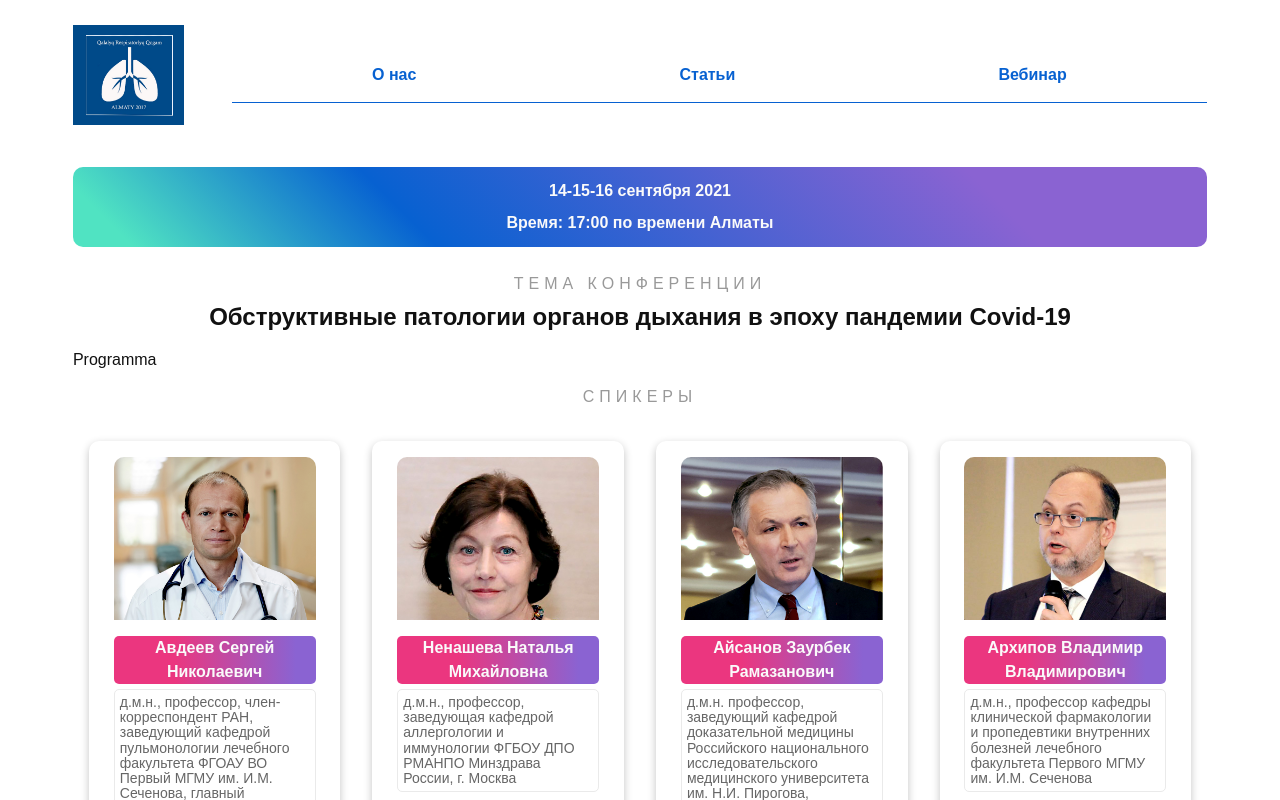
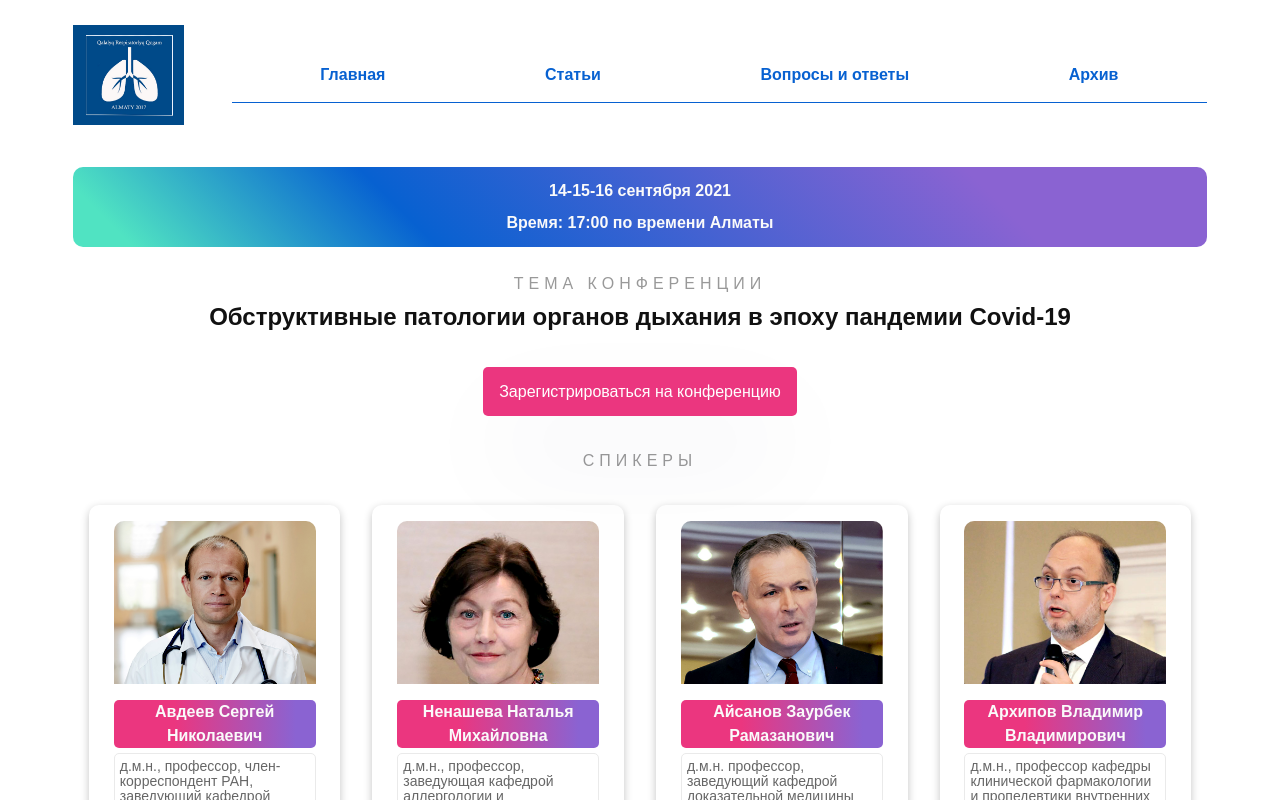
Before and after one commit to bkyerv/respulmo, a Next.js app: page /webinarDetails in a window 1280 px wide. Shown: the top 800 px of the page. Built offline with nearby package versions, Linux system fonts and the light colour scheme.

Commit message:
adds recording of the past webinars

```diff
--- a/components/Footer.js
+++ b/components/Footer.js
@@ -8,12 +8,12 @@ export default function Footer() {
     <div className={styles.Footer}>
       <div className={styles.LeftSide}>
         <Image src={logo} width="50" height="50" />
-        <strong>Городское респираторное общество</strong>
-      </div>
+        <strong> Городское респираторное общество </strong>{" "}
+      </div>{" "}
       <div />
       <div className={styles.RightSide}>
-        Адрес: город Алматы, Ауэзовский район, улица Сулейменова, 24А, кв 61{" "}
-      </div>
+        Адрес: город Алматы, Ауэзовский район, улица Сулейменова, 24 А, кв 61{" "}
+      </div>{" "}
     </div>
   );
 }
--- a/components/Navbar.js
+++ b/components/Navbar.js
@@ -1,5 +1,4 @@
 import Link from "next/link";
-import Image from "next/image";
 
 import style from "./Navbar.module.css";
 import logo from "../public/logo/символ.jpg";
@@ -18,7 +17,7 @@ export default function Navbar() {
         <ul className={style.Nav}>
           <li className={style.ListItem}>
             <Link href="/">
-              <a className={style.NavLink}>О наc</a>
+              <a className={style.NavLink}>Главная</a>
             </Link>
           </li>
           <li className={style.ListItem}>
@@ -27,8 +26,13 @@ export default function Navbar() {
             </Link>
           </li>
           <li className={style.ListItem}>
-            <Link href="/webinarDetails">
-              <a className={style.NavLink}>Вебинар</a>
+            <Link href="/qanda">
+              <a className={style.NavLink}>Вопросы и ответы</a>
+            </Link>
+          </li>
+          <li className={style.ListItem}>
+            <Link href="/archive">
+              <a className={style.NavLink}>Архив</a>
             </Link>
           </li>
         </ul>
--- a/components/Post.js
+++ b/components/Post.js
@@ -5,6 +5,7 @@ export default function Post({ content }) {
   return (
     <div className={styles.Post}>
       <Markdown>{content}</Markdown>
+
     </div>
   );
 }
--- a/components/WebinarDetails.js
+++ b/components/WebinarDetails.js
@@ -1,4 +1,4 @@
-import Link from 'next/link';
+import Link from "next/link";
 import Speaker from "./Speaker";
 import style from "./WebinarDetails.module.css";
 import spkrs from "../speakers/speakers";
@@ -16,9 +16,14 @@ export default function Details() {
         <br />
         <b>Обструктивные патологии органов дыхания в эпоху пандемии Covid-19</b>
       </p>
-	  <Link href='../public/doc.pdf'>
-	  Programma
-	  </Link>
+      <div className={style.Buttons}>
+        <Link
+          href="https://obstruct.web-conference.online/"
+          className={style.One}
+        >
+          <a className={style.ActionCall}>Зарегистрироваться на конференцию</a>
+        </Link>
+      </div>
       <div className="header">
         <p className={style.Subject}>Спикеры</p>
       </div>
--- a/components/WebinarDetails.module.css
+++ b/components/WebinarDetails.module.css
@@ -1,11 +1,9 @@
 .DT {
         border-radius: 10px;
-  background: linear-gradient(
-    45deg,
+        background: linear-gradient(45deg,
                         var(--cyan) 5%,
                         var(--success-dark) 30%,
-    var(--violet-light) 80%
-  );
+                        var(--violet-light) 80%);
         color: var(--accents-1);
         padding: 0.5rem;
         margin: 2rem 0 0;
@@ -27,6 +25,7 @@
                 grid-template-columns: 1fr 1fr;
         }
 }
+
 @media (min-width: 1000px) {
         .List {
                 display: grid;
@@ -34,3 +33,31 @@
                 grid-template-rows: 1fr 1fr;
         }
 }
+
+.Buttons {
+        margin: 2rem 1rem;
+        text-align: center;
+}
+
+.ActionCall {
+        margin-left: auto;
+        position: relative;
+        padding: 1rem;
+        background-color: var(--highlight-magenta);
+        border-radius: 5px;
+        text-decoration: none;
+        color: white;
+        box-shadow: rgba(50, 50, 93, 0.25) 0px 50px 100px -20px, rgba(0, 0, 0, 0.3) 0px 30px 60px -30px;
+
+}
+
+.ActionCall:visited {
+        color: white;
+        box-shadow: rgba(50, 50, 93, 0.25) 0px 50px 100px -20px, rgba(0, 0, 0, 0.3) 0px 30px 60px -30px;
+
+}
+
+.One {
+
+        box-shadow: rgba(50, 50, 93, 0.25) 0px 50px 100px -20px, rgba(0, 0, 0, 0.3) 0px 30px 60px -30px;
+}
--- a/lib/api.js
+++ b/lib/api.js
@@ -16,7 +16,10 @@ export function getAllPosts(fields = []) {
 export function getPostBySlug(slug, fields = []) {
   const fullPath = path.join(postsDirectory, `${slug}`);
   const fileContents = fs.readFileSync(fullPath, "utf8");
-  const { data, content } = matter(fileContents);
+  const {
+    data,
+    content
+  } = matter(fileContents);
   const items = {};
 
   fields.forEach((f) => {
```
Also changed, not shown: pages/archive.js (added, +27 -0 lines), pages/index.js (+20 -10 lines), pages/qanda.js (added, +7 -0 lines), styles/Archive.module.css (added, +18 -0 lines). Lines whose indentation alone changed are shown as unchanged.
